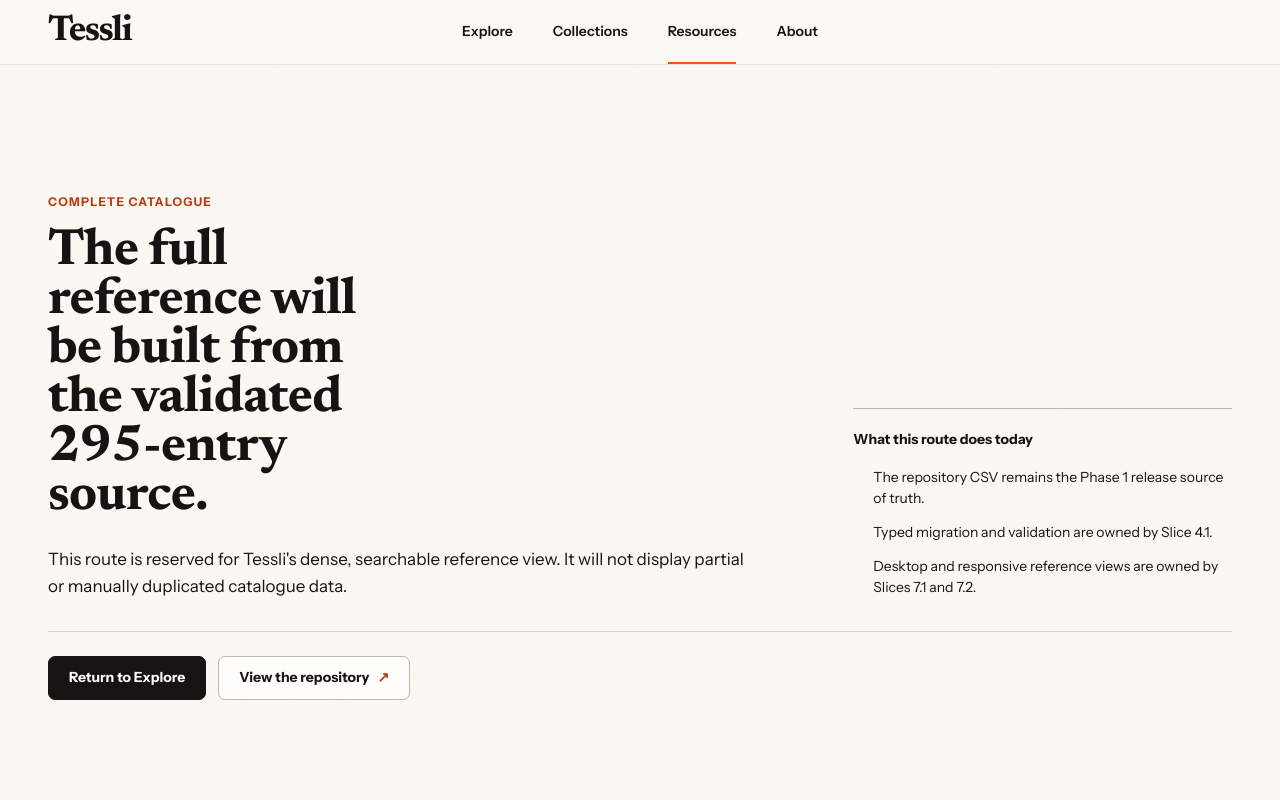
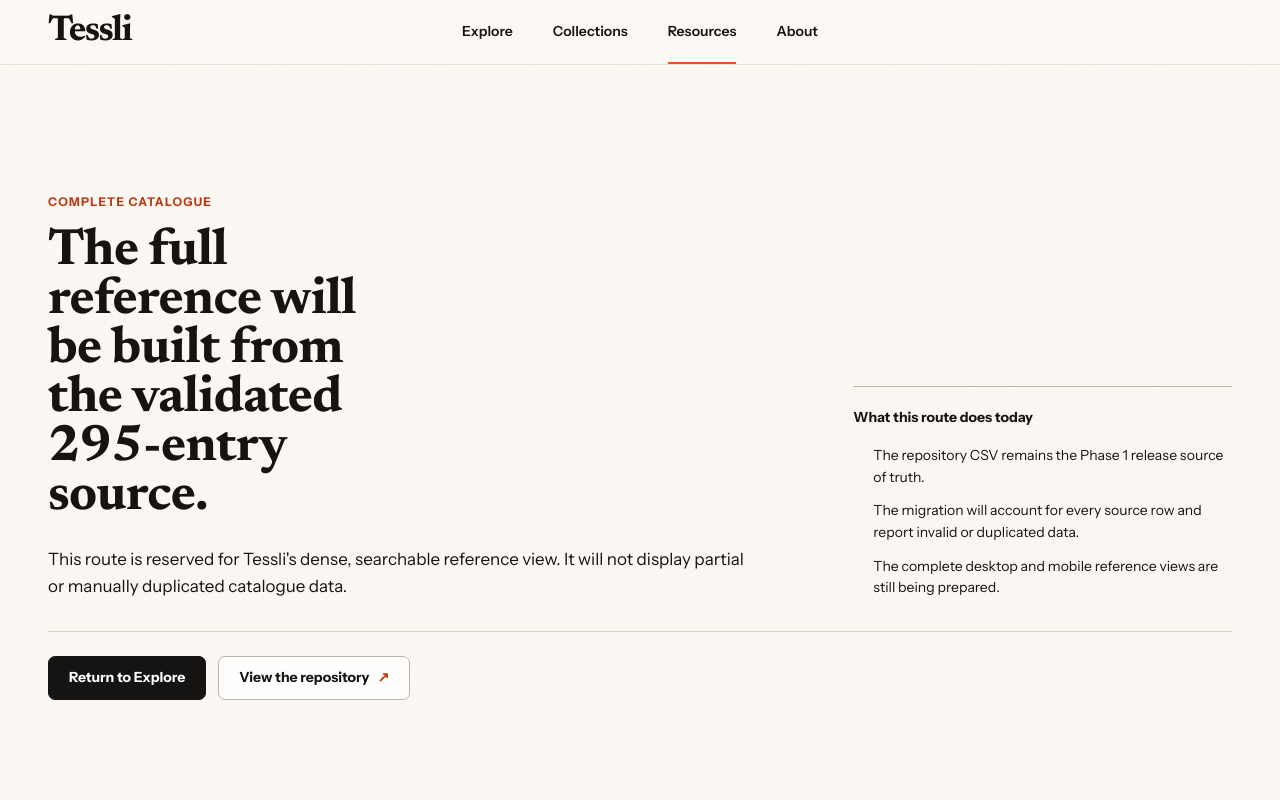
Before and after one commit to itsdeepaks/Mosaicary, a Next.js app in the folder web/: page /resources in a window 1280 px wide. Shown: the top 800 px of the page. Built offline with nearby package versions, Linux system fonts and the light colour scheme.

Commit message:
fix(routes): use visitor-facing reference status

```diff
--- a/web/app/resources/page.tsx
+++ b/web/app/resources/page.tsx
@@ -12,8 +12,8 @@ export default function ResourcesPage() {
       summary="This route is reserved for Tessli's dense, searchable reference view. It will not display partial or manually duplicated catalogue data."
       details={[
         "The repository CSV remains the Phase 1 release source of truth.",
-        "Typed migration and validation are owned by Slice 4.1.",
-        "Desktop and responsive reference views are owned by Slices 7.1 and 7.2.",
+        "The migration will account for every source row and report invalid or duplicated data.",
+        "The complete desktop and mobile reference views are still being prepared.",
       ]}
     />
   );
```
